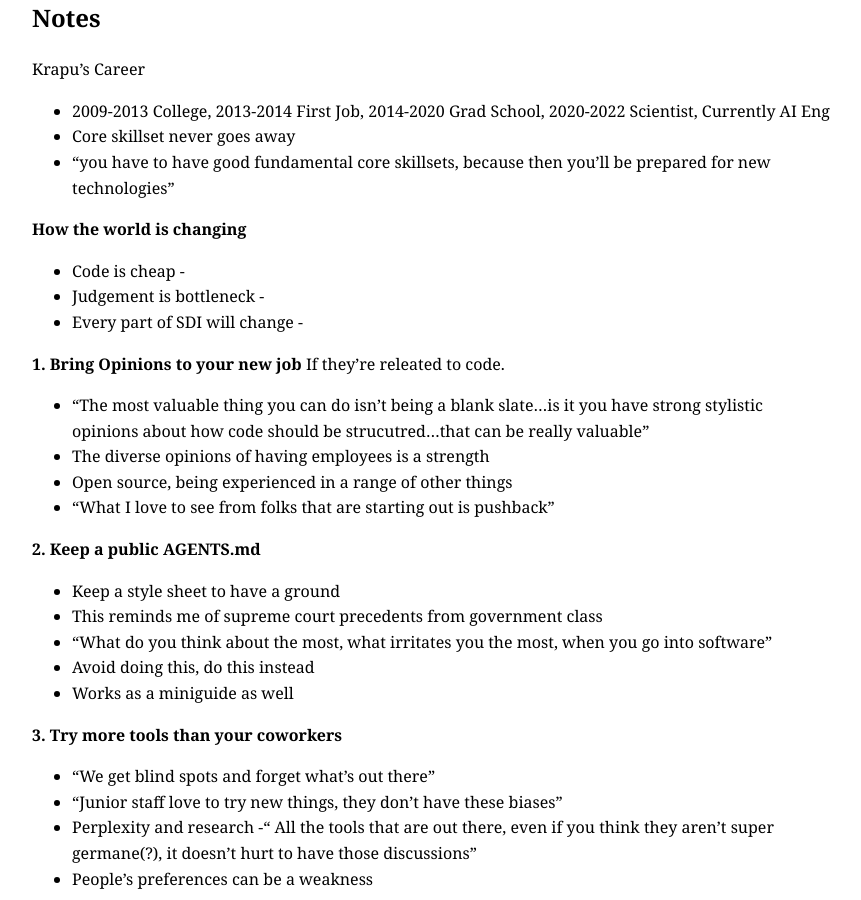
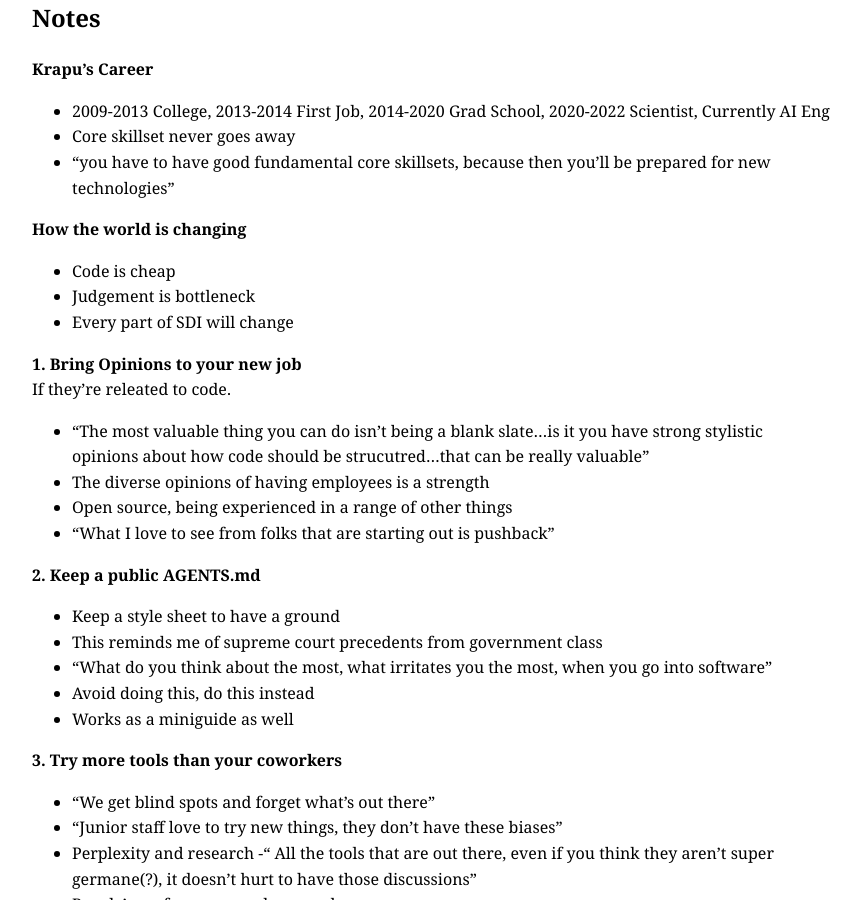
Before and after one commit to CaptainSapphire/PH-s-Blog, a Jekyll site: the page built from _posts/2026-02-26-Rewrite AI with NVIDIA.md, in a window 1280 px wide and 900 px high, scrolled down 796 px. Shown: the whole window, without its empty margins (208-1069 px from the left). Built offline with Jekyll 4.4.1, drawn with Linux system fonts in a browser that asks for light colours; our own code applies the rules of GitHub Pages for plain Markdown files.

Commit message:
Revise formatting and enhance notes for clarity
Updated formatting and improved clarity in notes section.

```diff
--- a/_posts/2026-02-26-Rewrite AI with NVIDIA.md
+++ b/_posts/2026-02-26-Rewrite AI with NVIDIA.md
@@ -4,17 +4,17 @@ As a member of [Rewriting the Code](), I am working to learn more about the tech
 ![Rewriting the Code Event Image](https://mobile.gradleaders.com/RewritingTheCode/WebhookReceivers/img_up_Rewrite%20AI%20with%20NVIDIA%20.png)
 
 ## Notes
-Krapu's Career
+**Krapu's Career**
 - 2009-2013 College, 2013-2014 First Job, 2014-2020 Grad School, 2020-2022 Scientist, Currently AI Eng
 - Core skillset never goes away
 - "you have to have good fundamental core skillsets, because then you'll be prepared for new technologies"
 
 **How the world is changing**
-- Code is cheap -
-- Judgement is bottleneck -
-- Every part of SDI will change -
+- Code is cheap
+- Judgement is bottleneck
+- Every part of SDI will change
 
-**1. Bring Opinions to your new job**
+**1. Bring Opinions to your new job** <Br>
 If they're releated to code.
 - "The most valuable thing you can do isn't being a blank slate...is it you have strong stylistic opinions about how code should be strucutred...that can be really valuable"
 - The diverse opinions of having employees is a strength
@@ -42,7 +42,7 @@ If they're releated to code.
 - If he had to start from scratch, he'd ask peers how to prevent getting rusty/losing touch in relation to technical skills
 - if you're serious in the long run, have this discussion with team/manager/peers
 
-**5. Be Cynical.**
+**5. Be Cynical.** <br>
 about your code's ecosystem.
 - be aware of the new realities of the software ecoystem, especially risks
 - a lot of staff aren't going to be aware as new gen is raised in a different environment
@@ -54,15 +54,13 @@ Some people have raised concerns that AI tooling is preventing students from dev
 <br>
 **Answer:** "When we learn, we often see a limited slice of the material," learning is deepened by looking at more core theories, "it is very very hard for textbook publishers and teachers to understand how to structure material in the amount of time given," and AI provides that by allowing you to tailor your experience and learning.
 
-What do you think is important for intern/new grad to showcase during the interview?
+What do you think is important for intern/new grad to showcase during the interview? <br>
 **Answer:** Agency is the top of the pile,  "side projects is my number one reccomendation."
 
-How to keep up with AI?
-<br>
+How to keep up with AI? <br>
 **Answer:** "Some combination on reading, seeing popular discourse, try to dip your toes into the research and see: 'what is the hardest part?'"
 
-How do I avoid getting lost when coding with AI? It generates so much code at once that I sometimes lose track, struggle to review it all, and don't even know what I should study to understand the logic behind it.
-<br>
+How do I avoid getting lost when coding with AI? It generates so much code at once that I sometimes lose track, struggle to review it all, and don't even know what I should study to understand the logic behind it. <br>
 **Answer:**
 - "I try to condition myself to be extremely picky...I'm going to be so critical and so nitpicky, and if it isn't the style I want, I will rewrite it myself."
 - "The amount of effort you do for each file is going to vary."
```
